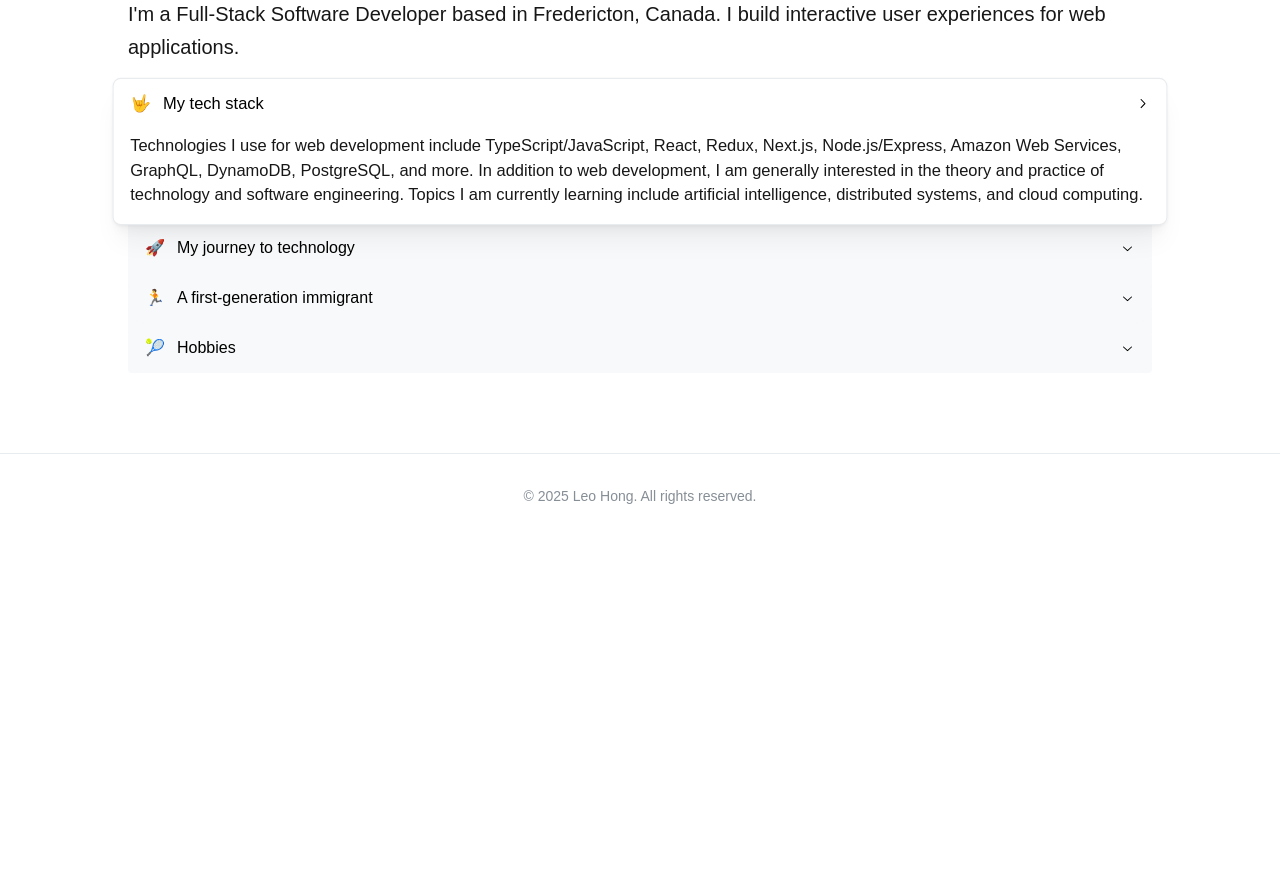
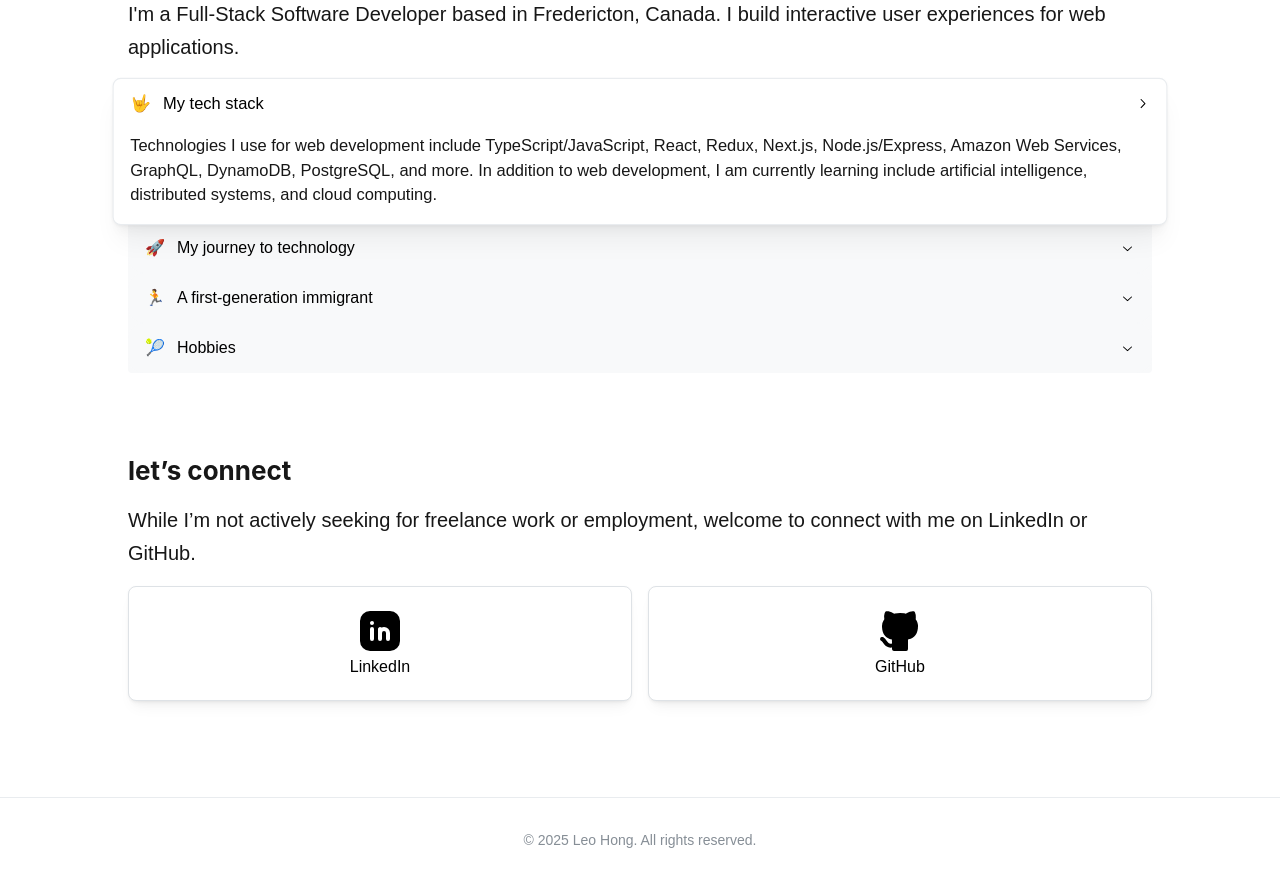
Before and after one commit to low-earth-orbit/portfolio, a Next.js app: page / in a window 1280 px wide. Shown: the part 1180-2062 px from the top of the page. Before the commit the page ends 1718 px from the top, so only its background shows below. Built offline with nearby package versions, Linux system fonts and the light colour scheme.

Commit message:
Add contact section

```diff
--- a/app/page.tsx
+++ b/app/page.tsx
@@ -6,7 +6,7 @@ import Footer from "../components/Footer";
 import HeroBanner from "../components/HeroBanner";
 import Intro from "../components/AboutMe";
 import Contact from "../components/Contact";
-
+import ScrollToTop from "../components/ScrollToTop";
 export default function Home() {
   return (
     <AppShell header={{ height: 60 }} padding="md">
@@ -20,6 +20,8 @@ export default function Home() {
       <AppShell.Footer withBorder={false} style={{ position: "static" }}>
         <Footer />
       </AppShell.Footer>
+
+      <ScrollToTop />
     </AppShell>
   );
 }
--- a/components/AboutMe.jsx
+++ b/components/AboutMe.jsx
@@ -6,7 +6,7 @@ const groceries = [
     emoji: "🤟",
     value: "My tech stack",
     description:
-      "Technologies I use for web development include TypeScript/JavaScript, React, Redux, Next.js, Node.js/Express, Amazon Web Services, GraphQL, DynamoDB, PostgreSQL, and more. In addition to web development, I am generally interested in the theory and practice of technology and software engineering. Topics I am currently learning include artificial intelligence, distributed systems, and cloud computing.",
+      "Technologies I use for web development include TypeScript/JavaScript, React, Redux, Next.js, Node.js/Express, Amazon Web Services, GraphQL, DynamoDB, PostgreSQL, and more. In addition to web development, I am currently learning include artificial intelligence, distributed systems, and cloud computing.",
   },
   {
     emoji: "🚀",
@@ -18,7 +18,7 @@ const groceries = [
     emoji: "🏃",
     value: "A first-generation immigrant",
     description:
-      "Born in the wild suburbs of southern China, I grew up with crop fields on rolling hills, rivers and waters. Although I witnessed rapid urbanization, it wasn’t until much later in my adolescence that I ever imagined moving to another country. I miss the golden, miraculous years of openness and progress. When I moved to Canada, I didn’t think much about the future — I just wanted to explore, to wonder...",
+      "Born in the wild suburbs of southern China, I grew up with crop fields on rolling hills, rivers and waters, although I witnessed rapid urbanization. It wasn’t until much later in my adolescence that I ever imagined moving to another country. I miss the golden, miraculous years of openness and progress. When I moved to Canada, I didn’t think much about the future — I just wanted to explore, to wonder...",
   },
   {
     emoji: "🎾",
--- a/components/Contact.jsx
+++ b/components/Contact.jsx
@@ -1,3 +1,54 @@
+import { Title, SimpleGrid } from "@mantine/core";
+import { Card, Text } from "@mantine/core";
+import {
+  IconBrandLinkedinFilled,
+  IconBrandGithubFilled,
+} from "@tabler/icons-react";
+
 export default function Contact() {
-  return null;
+  return (
+    <div className="mx-4 lg:mx-auto my-20 max-w-[1024px] content-center">
+      <Title order={2} id="contact">
+        let’s connect
+      </Title>
+      <div className="my-4">
+        <Text size="xl">
+          While I’m not actively seeking for freelance work or employment,
+          welcome to connect with me on LinkedIn or GitHub.
+        </Text>
+      </div>
+      <div className="my-4">
+        <SimpleGrid cols={2}>
+          <Card
+            shadow="sm"
+            padding="lg"
+            radius="md"
+            withBorder
+            component="a"
+            href="https://www.linkedin.com/in/leo-hong/"
+            target="_blank"
+            rel="noopener noreferrer"
+            className="content-center items-center justify-center"
+          >
+            <IconBrandLinkedinFilled size={48} />
+            <Text>LinkedIn</Text>
+          </Card>
+          <Card
+            shadow="sm"
+            padding="lg"
+            radius="md"
+            withBorder
+            component="a"
+            href="https://github.com/low-earth-orbit"
+            target="_blank"
+            rel="noopener noreferrer"
+            className="content-center items-center justify-center"
+          >
+            <IconBrandGithubFilled size={48} />
+            <Text>GitHub</Text>
+          </Card>
+        </SimpleGrid>
+      </div>
+    </div>
+  );
 }
--- a/components/HeroBanner.jsx
+++ b/components/HeroBanner.jsx
@@ -8,7 +8,7 @@ export default function HeroBanner() {
     <div className={classes.wrapper}>
       <Container size={700} className={classes.inner}>
         <h1 className={classes.title}>
-          Hello, I'm{" "}
+          Hello, I’m{" "}
           <Text
             component="span"
             variant="gradient"
```
